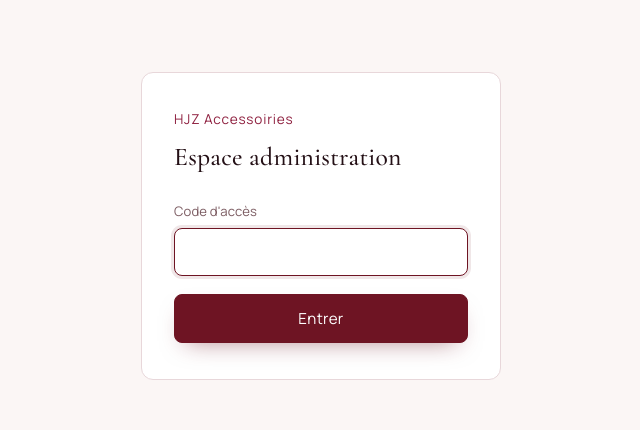
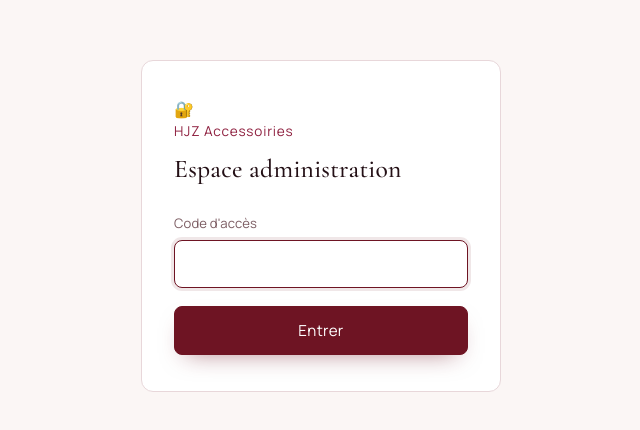
Before and after one commit to phantasyallure/HJZaccessoires, a React (Vite) app in the folder hjz-accessoiries/: page /admin in a window 1280 px wide. Shown: the part 174-604 px from the top of the page, without its empty margins (319-959 px from the left). Built offline with nearby package versions, Linux system fonts and the light colour scheme; no server answers.

Commit message:
Add icon to AdminLogin component

```diff
--- a/hjz-accessoiries/src/pages/AdminLogin.jsx
+++ b/hjz-accessoiries/src/pages/AdminLogin.jsx
@@ -21,6 +21,7 @@ export default function AdminLogin() {
   return (
     <div className="admin-login">
       <form className="admin-login__card" onSubmit={submit}>
+        <div className="admin-login__icon">🔐</div>
         <p className="admin-login__eyebrow">HJZ Accessoiries</p>
         <h1>Espace administration</h1>
         <div className="field">
```
